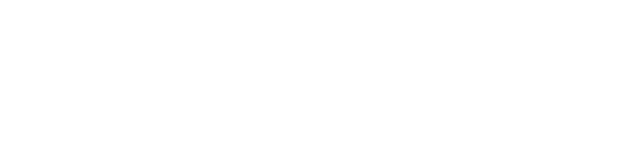
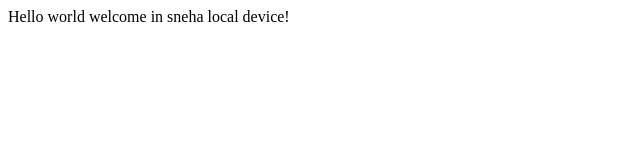
Before and after one commit to SnehaCE/snehatech3-demo, a plain HTML site: page index.html in a window 1280 px wide. Shown: the whole page, without its empty margins (0-640 px from the left). Drawn offline with Linux system fonts and the light colour scheme.

Commit message:
add new paragraph

```diff
--- a/index.html
+++ b/index.html
@@ -1 +1,2 @@
 <!-- untracked by github -->
+<p>Hello world welcome in sneha local device!</p>
```
